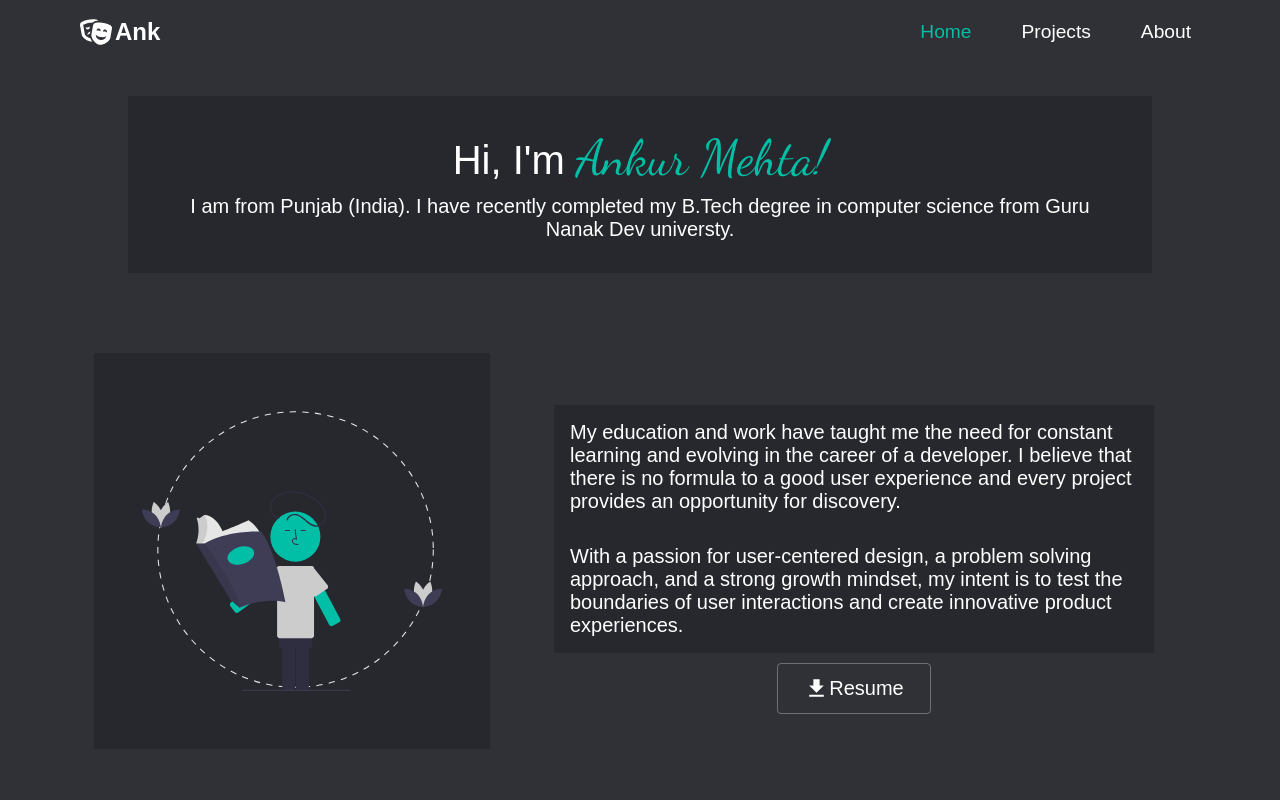
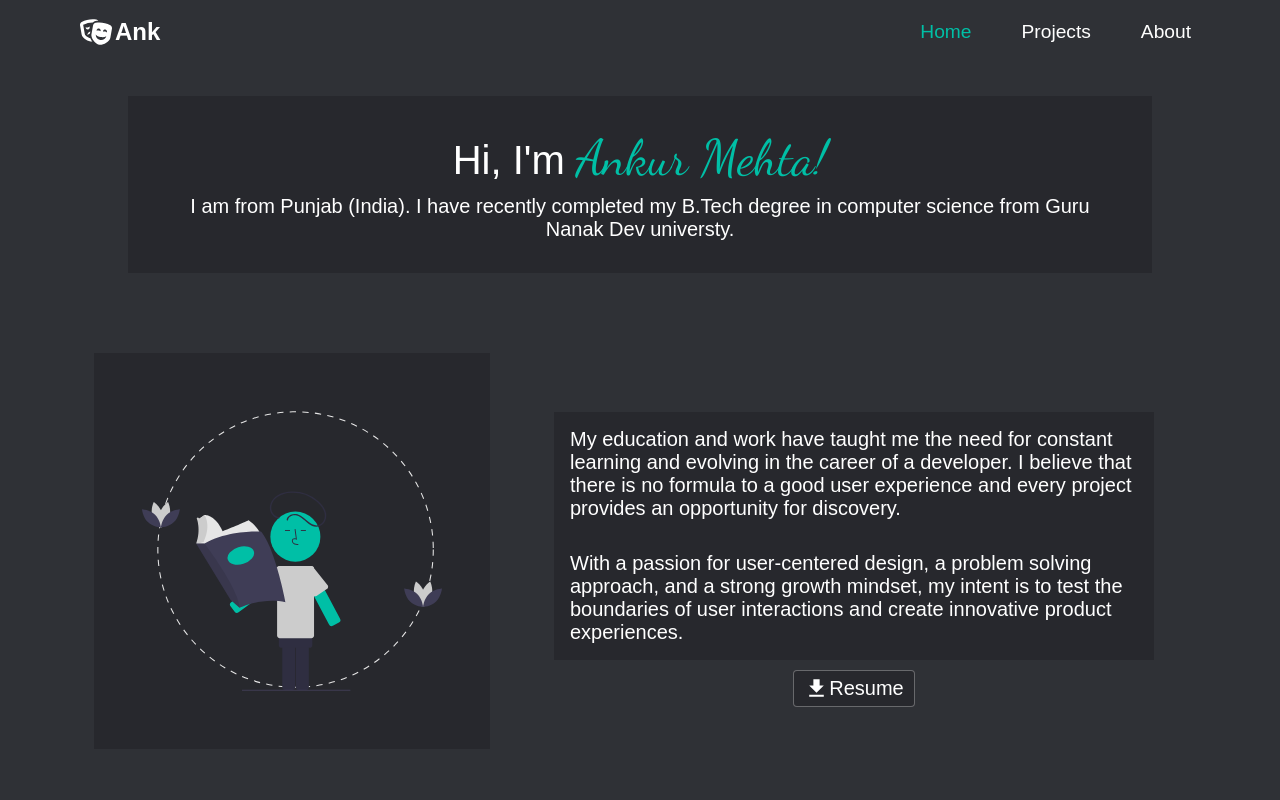
Before and after one commit to AnkurMehta007/portfolio-website, a React (Create React App) app: page /about in a window 1280 px wide. Shown: the top 800 px of the page. Built offline with nearby package versions, Linux system fonts and the light colour scheme.

Commit message:
minor changes in code

```diff
--- a/src/component/button.css
+++ b/src/component/button.css
@@ -3,7 +3,6 @@
 }
 
 .btn {
-  padding: 8px 20px;
   border-radius: 4px;
   outline: none;
   border: none;
@@ -12,20 +11,19 @@
 }
 
 .btn--outline {
-  background-color: transparent;
+  background-color: var(--second-color);
   color: #fff;
-  padding: 8px 20px;
   border: 1px solid rgba(255, 255, 255, 0.3);
   transition: all 0.3s ease-out;
 }
 
 .btn--medium {
-  padding: 8px 20px;
+  padding: 5px 10px;
   font-size: 18px;
 }
 
 .btn--large {
-  padding: 12px 26px;
+  padding: 5px 10px;
   font-size: 20px;
 }
 
```
